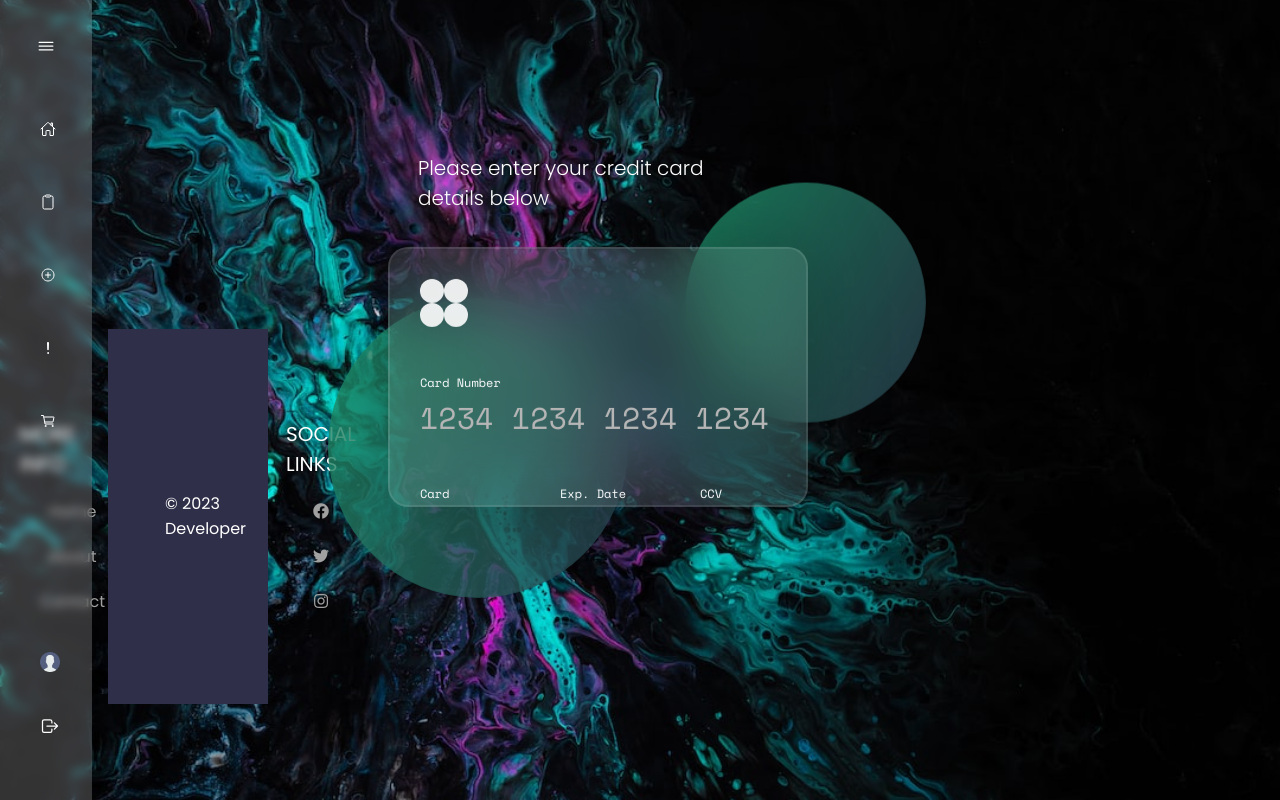
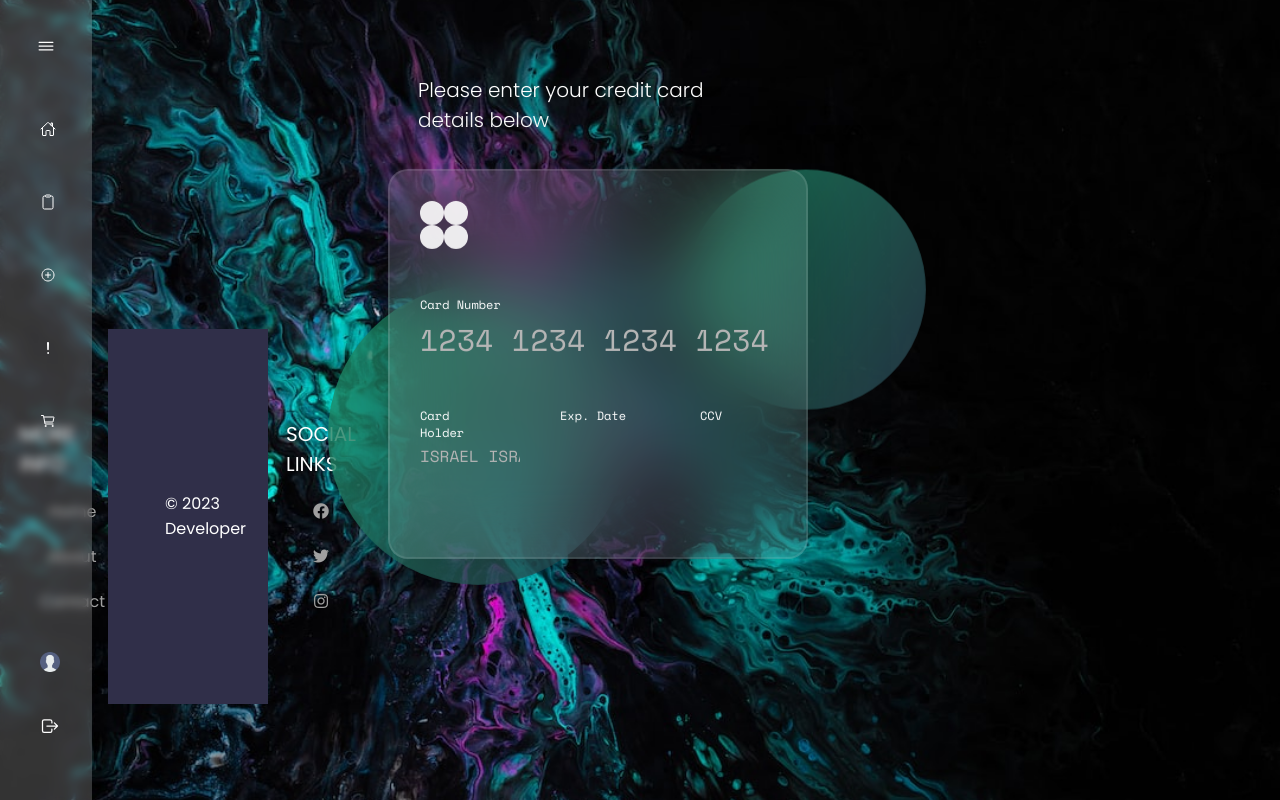
Before and after one commit to 0MAVM0/Normal-site, a Django app: page /product/credit_card/ in a window 1280 px wide. Run offline with Django 4.2, Linux system fonts and the light colour scheme; a user stored in the database is signed in; data comes from the database, SQL or seed files in the repository; both versions use the stored data as it was after the commit; some libraries are stand-ins or nearby versions.

Commit message:
Last commit

```diff
--- a/PerfectChoice/static/styles/cc.css
+++ b/PerfectChoice/static/styles/cc.css
@@ -29,7 +29,6 @@
   animation-direction: alternate;
 
 }
-
 .circle-2 {
   height: 240px;
   width: 240px;
@@ -46,19 +45,11 @@
   animation-delay: 2s;
   animation-direction: alternate;
 }
-  /* Background circles end */
-
-
-
-
-
-  /* ANIMATIONS */
 @keyframes explode {
   0% { opacity: 1; }
   100% { transform: scale(1.2); opacity: 0; }
 }
 @keyframes float {
-
   0% {
     -webkit-transform: rotateX(0deg) translateY(0px);
     -moz-transform: rotateX(0deg) translateY(0px);
@@ -66,7 +57,6 @@
     -o-transform: rotateX(0deg) translateY(0px);
     transform: rotateX(0deg) translateY(0px);
   }
-
   50% {
     -webkit-transform: rotateX(0deg) translateY(1px) translateX(5px);
     -moz-transform: rotateX(0deg) translateY(10px) translateX(5px);
@@ -81,9 +71,7 @@
     -o-transform: rotateX(0deg) translateY(0px) translateX(1px);
     transform: rotateX(0deg) translateY(0px) translateX(1px);
   }
-
 }
-
 .mdl{
   height: auto;
   width: 420px;
@@ -91,9 +79,7 @@
   top: 45%;
   left: 50%;
   transform: translate(-60%,-60%);
-
 }
-
 h1{
 
   font-family: 'Poppins', sans-serif;
@@ -106,9 +92,8 @@
   line-height: 1.5em;
   text-align: left;
 }
-
 .card {
-    height: 260px;
+  height: 390px;
   width: 420px;
   border-radius: 20px;
   background: rgba(255, 255, 255, 0.1);
@@ -117,76 +102,57 @@
   box-shadow: 0 0 80px rgba(0, 0, 0, 0.25);
   padding: 30px 30px 30px 30px;
   overflow: hidden;
-
 }
-
 .logo{
   padding-bottom: 40px;
   opacity: 0.9;
 }
-
-
-
 input[id="card-number"]{
   font-size: 30px;
   font-family: 'Space Mono', monospace;
   width: 100%;
   height: 50px;
 }
-
 input[id="card-number"]::placeholder{
   color: #b5b5b5;
   font-size: 30px;
   font-family: 'Space Mono', monospace;
 }
-
 input::placeholder{
   color: #b5b5b5;
   font-family: 'Space Mono', monospace;
 }
-
-
-
 .group{
   display: inline-flex;
   margin: 0;
   padding: 0;
-
 }
-
-  .card-number 			  {
+.card-number {
   position:relative;
   display: inline-block;
   overflow: hidden;
   margin-bottom:30px;
-
-
 }
-
 .card-number > input[id="card-number"]{
   border: none;
   margin-bottom: 0px;
   outline: none;
 }
-
 .card-name > input[id="card-name"]{
   border: none;
   margin-bottom: 0px;
   outline: none;
 }
-
 .card-exp > input[id="card-exp"]{
   border: none;
   margin-bottom: 0px;
   outline: none;
 }
-
 .card-ccv > input[id="card-ccv"]{
   border: none;
   margin-bottom: 0px;
   outline: none;
 }
-
 .underline{
   transition: all 0.3s;
   display: inline-block;
@@ -197,43 +163,32 @@
   height: 2px;
   background-color: #ffffff;
 }
-
 .card-number > input[id="card-number"]:hover + .underline
 {
   left: 0;
 }
-
 .card-number > input[id="card-number"]:focus + .underline
 {
   left: 0;
 }
-
-
-
-
 .card-name > input[id="card-name"]:hover + .underline{
   left: 0;
 }
 .card-name > input[id="card-name"]:focus + .underline{
   left: 0;
 }
-
 .expiration-date > input[id="card-exp"]:hover + .underline{
   left: 0;
 }
-
 .expiration-date > input[id="card-exp"]:focus + .underline{
   left: 0;
 }
-
 .ccv > input[id="card-ccv"]:hover + .underline{
   left: 0;
 }
-
 .ccv > input[id="card-ccv"]:focus + .underline{
   left: 0;
 }
-
 .card-name{
   font-family: 'Space Mono', monospace;
   padding: 0px 80px  0px 0px;
@@ -243,7 +198,6 @@
   display: inline-block;
   overflow: hidden;
 }
-
 .expiration-date{
   font-family: 'Space Mono', monospace;
   padding: 0px 0px 0px 0px;
@@ -253,7 +207,6 @@
   display: inline-block;
   overflow: hidden;
 }
-
 .ccv{
   font-family: 'Space Mono', monospace;
   padding: 0px 0px 0px 0px;
@@ -263,10 +216,6 @@
   display: inline-block;
   overflow: hidden;
 }
-
-
-
-
 input {
   font-family: 'Space Mono', monospace;
   border: none;
@@ -277,7 +226,6 @@
   padding: 0;
   width: 0;
 }
-
 input:focus{
   border-bottom: 2px solid white;
   outline: none;
@@ -288,7 +236,6 @@
   height: 30px;
   margin-bottom: -2px;
 }
-
 input:hover{
   border-bottom: 2px solid white;
   font-family: 'Space Mono', monospace;
@@ -297,11 +244,6 @@
   font-size: 16px;
   height: 30px;
 }
-
-
-
-
-
 input[id="card-number"]:focus
 {
   border: none;
@@ -312,7 +254,6 @@
   margin-bottom: -2px;
   width: 400px;
 }
-
 input[id="card-number"]:hover
 {
   border: none;
@@ -323,10 +264,6 @@
   margin-bottom: -2px;
   width: 400px;
 }
-
-
-
-
 input[id="card-name"]{
   color: white;
   margin-bottom: -2px;
@@ -334,7 +271,6 @@
   height: 26px;
   width: 160px;
 }
-
 input[id="card-name"]:hover{
   border-bottom: 2px solid white;
   color: white;
@@ -343,7 +279,6 @@
   height: 26px;
   width: 160px;
 }
-
 input[id="card-name"]:focus{
   border-bottom: 2px solid white;
   color: white;
@@ -352,7 +287,6 @@
   height: 26px;
   width: 160px;
 }
-
 input[id="card-exp"]:hover{
   border-bottom: 2px solid white;
   color: white;
@@ -361,7 +295,6 @@
   height: 26px;
   width: 80px;
 }
-
 input[id="card-exp"]:focus{
   border-bottom: 2px solid white;
   color: white;
@@ -370,7 +303,6 @@
   height: 26px;
   width: 80px;
 }
-
 input[id="card-ccv"]:hover{
   border-bottom: 2px solid white;
   color: white;
@@ -378,9 +310,7 @@
   font-size: 16px;
   height: 26px;
   width: 50px;
-
 }
-
 input[id="card-ccv"]:focus{
   border-bottom: 2px solid white;
   color: white;
@@ -388,10 +318,7 @@
   font-size: 16px;
   height: 26px;
   width: 50px;
-
 }
-
-
 label {
   color: white;
   font-size:12px;
```
Also changed, not shown: PerfectChoice/db.sqlite3. Lines whose indentation alone changed are shown as unchanged.
